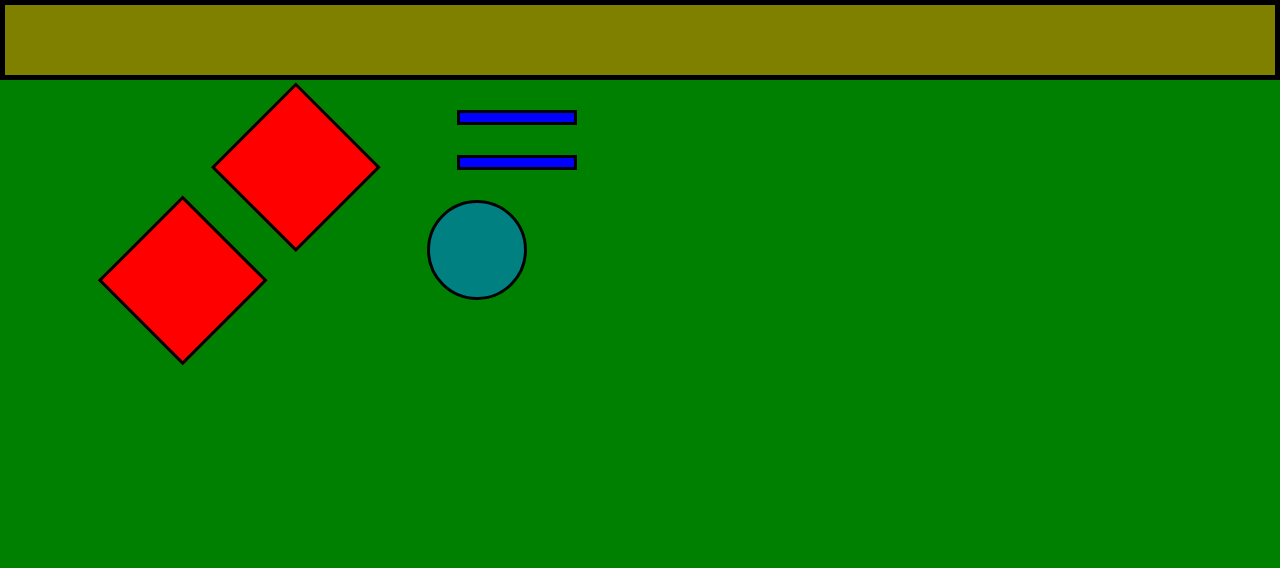
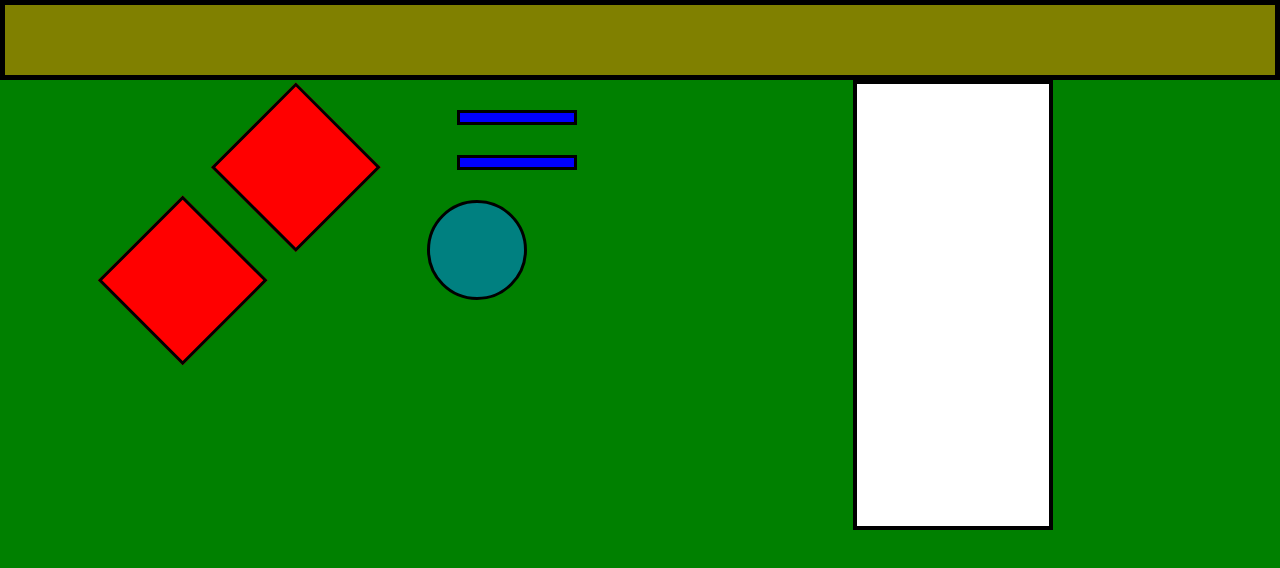
Before and after one commit to alternateved/responsive-website, a plain HTML site: page part-1/index.html in a window 1280 px wide. Drawn offline with Linux system fonts and the light colour scheme.

Commit message:
Style rectangle

```diff
--- a/part-1/style.css
+++ b/part-1/style.css
@@ -70,3 +70,10 @@ body {
   border: 3px solid black;
   background-color: var(--circle);
 }
+
+.rectangle {
+  width: 200px;
+  height: 450px;
+  border: 4px solid black;
+  background-color: var(--white-rectangle);
+}
```
